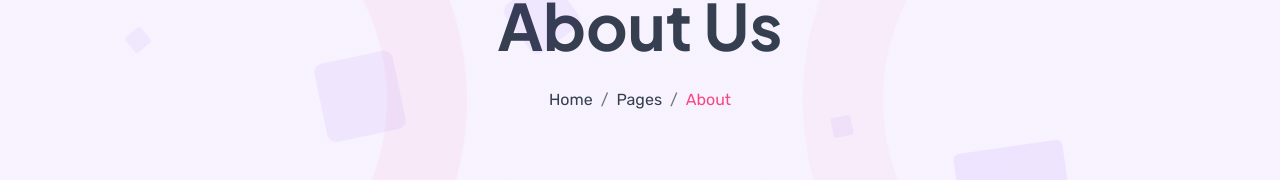
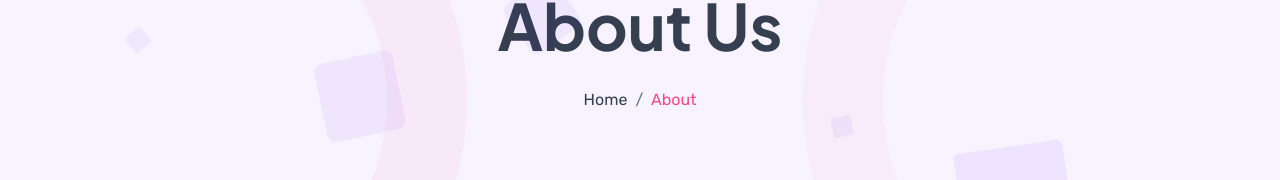
Before and after one commit to mdnriyas17/npng-react-ins, a React (Vite) app: page /about in a window 1280 px wide. Shown: the part 211-391 px from the top of the page. Built offline with nearby package versions, Linux system fonts and the light colour scheme.

Commit message:
pageremove

```diff
--- a/src/pages/About.jsx
+++ b/src/pages/About.jsx
@@ -62,7 +62,7 @@ const About = () => {
             <h3 className="display-3 mb-4 wow fadeInDown" data-wow-delay="0.1s">About Us</h3>
                 <ol className="breadcrumb justify-content-center mb-0 wow fadeInDown" data-wow-delay="0.3s">
                 <li className="breadcrumb-item"><Link to="/"><a >Home</a></Link></li>
-                    <li className="breadcrumb-item"><Link to="#"><a>Pages</a></Link></li>
+                    {/* <li className="breadcrumb-item"><Link to="#"><a>Pages</a></Link></li> */}
                     <li className="breadcrumb-item active text-primary">About</li>
                 </ol>
         </div>
--- a/src/pages/Contectus.jsx
+++ b/src/pages/Contectus.jsx
@@ -63,9 +63,9 @@ const Contectus = () => {
             <li className="breadcrumb-item">
               <Link to="/"><a>Home</a></Link>
             </li>
-            <li className="breadcrumb-item">
+            {/* <li className="breadcrumb-item">
               <a href="#">Pages</a>
-            </li>
+            </li> */}
             <li className="breadcrumb-item active text-primary">Contact</li>
           </ol>
         </div>
--- a/src/pages/Course.jsx
+++ b/src/pages/Course.jsx
@@ -57,7 +57,7 @@ const course = () => {
             <h3 className="display-3 mb-4 wow fadeInDown" data-wow-delay="0.1s">Our Courses</h3>
                 <ol className="breadcrumb justify-content-center mb-0 wow fadeInDown" data-wow-delay="0.3s">
                     <li className="breadcrumb-item"><Link><a>Home</a></Link></li>
-                    <li className="breadcrumb-item"><a href="#">Pages</a></li>
+                    {/* <li className="breadcrumb-item"><a href="#">Pages</a></li> */}
                     <li className="breadcrumb-item active text-primary">Courses</li>
                 </ol>
         </div>
--- a/src/pages/Services.jsx
+++ b/src/pages/Services.jsx
@@ -60,7 +60,7 @@ const Services = () => {
             <h3 className="display-3 mb-4 wow fadeInDown" data-wow-delay="0.1s">Our Services</h3>
                 <ol className="breadcrumb justify-content-center mb-0 wow fadeInDown" data-wow-delay="0.3s">
                     <li className="breadcrumb-item"><Link to="/"><a>Home</a></Link></li>
-                    <li className="breadcrumb-item"><a href="#">Pages</a></li>
+                    {/* <li className="breadcrumb-item"><a href="#">Pages</a></li> */}
                     <li className="breadcrumb-item active text-primary">Service</li>
                 </ol>
         </div>
```
